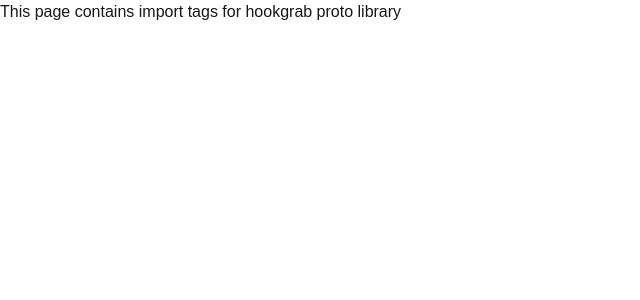
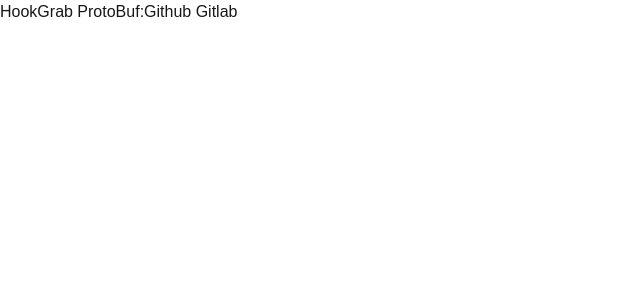
Before and after one commit to hookgrab/aperture, a Next.js app: page /proto in a window 1280 px wide. Shown: the top 300 px of the page, without its empty margins (0-640 px from the left). Built offline with nearby package versions, Linux system fonts and the light colour scheme.

Commit message:
Update page content

```diff
--- a/src/app/proto/page.tsx
+++ b/src/app/proto/page.tsx
@@ -1,4 +1,11 @@
+import Link from "next/link";
 
 export default function ProtoLib() {
-	return <div>This page contains import tags for hookgrab proto library</div>
+	return (
+		<div>
+			HookGrab ProtoBuf:
+			<Link href="https://github.com/hookgrab/hg-proto">Github</Link>{' '}
+			<Link href="https://git.atrin.dev/hookgrab/hg-proto">Gitlab</Link>
+		</div>
+	)
 }
```
